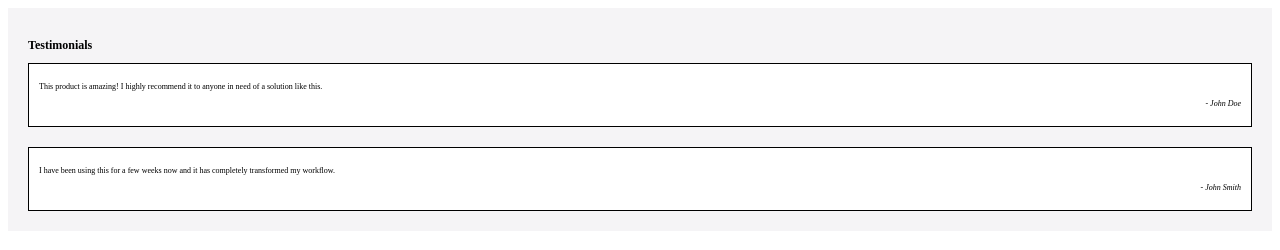
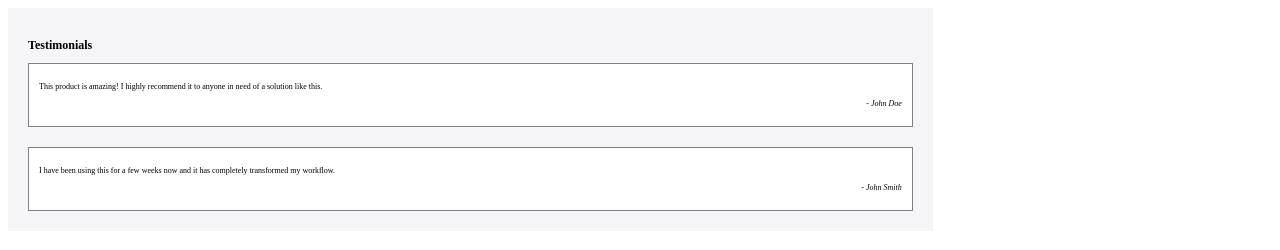
Before and after one commit to acciojob/testimonial-Deepti536, a website: page main.html in a window 1280 px wide. Drawn offline with Linux system fonts and the light colour scheme.

Commit message:
created a submission

```diff
--- a/styles.css
+++ b/styles.css
@@ -3,11 +3,12 @@
 	padding: 20px;
 	background-color: #F5F4F6;
 	font-size: 8px;
+	width: 70%;
 }
 .item{
 	background-color: white;
 	padding: 10px;
-	border: 1px solid black;
+		border: 1px solid gray;
 }
 .author{
 	text-align: end;
```
